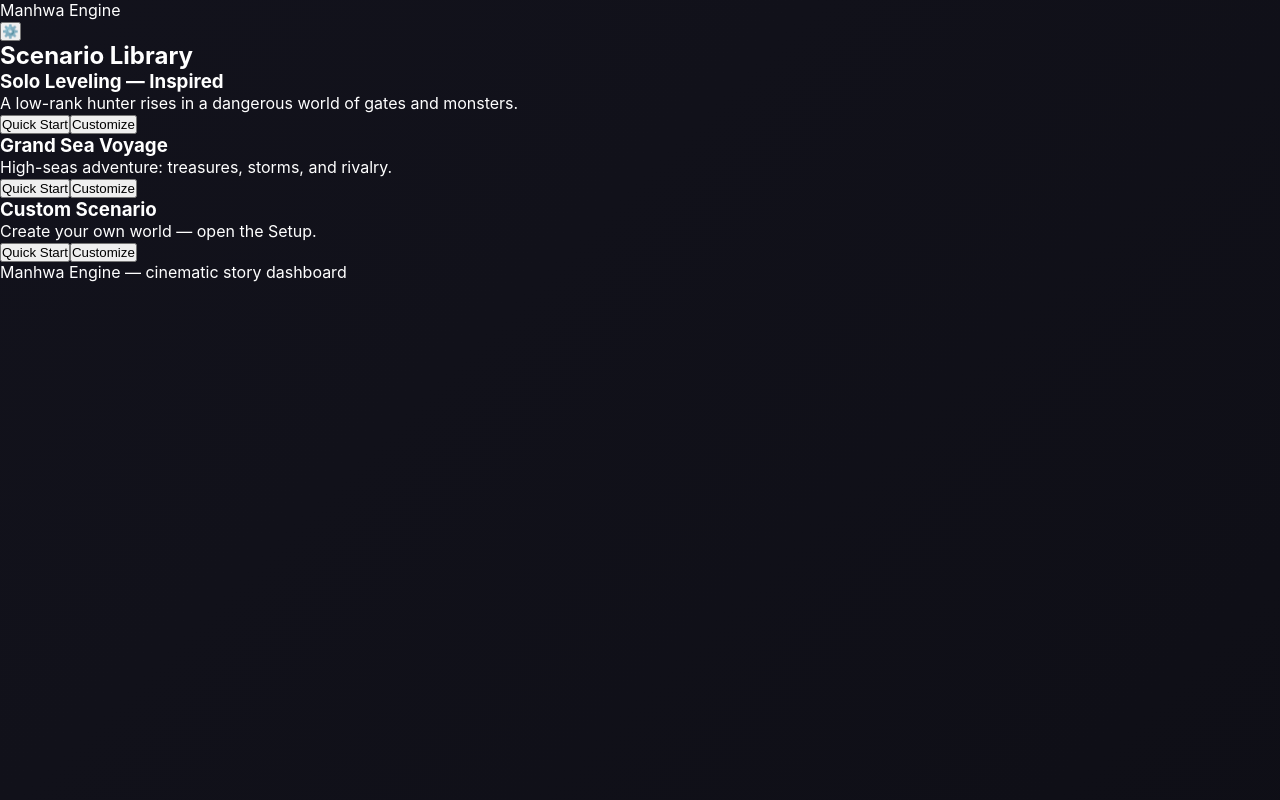
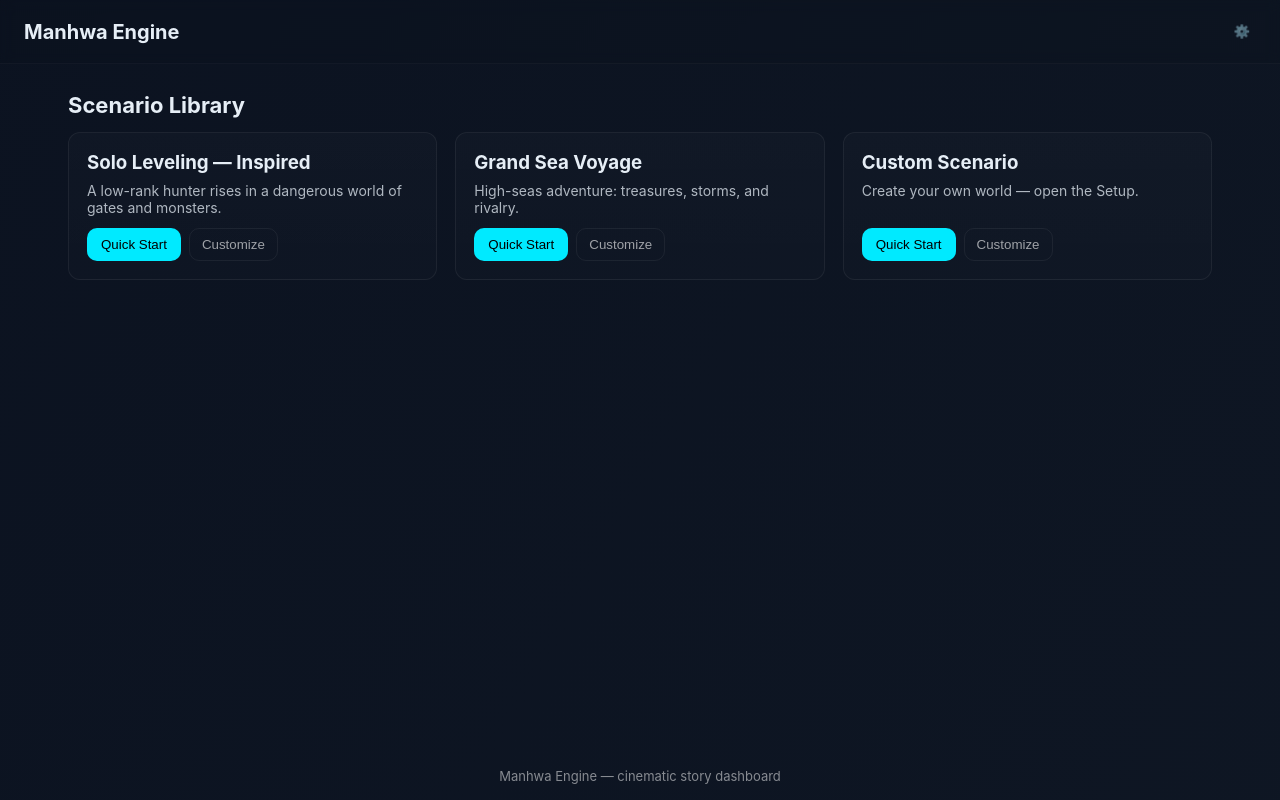
Before and after one commit to hamzaelyounou-ship-it/Manhwa-Engine-v2, a React app: page / in a window 1280 px wide. Built offline with nearby package versions, Linux system fonts and the light colour scheme; the HTML template or start-up script is replaced by a standard one.

Commit message:
Update index.css

```diff
--- a/src/index.css
+++ b/src/index.css
@@ -1,111 +1,109 @@
 /* =========================================================
-   GLOBAL RESET + DARK THEME
+   Global + Breathing Background
    ========================================================= */
 
-* {
-  margin: 0;
-  padding: 0;
-  box-sizing: border-box;
+:root{
+  --bg-1: #071019;
+  --bg-2: #0b1220;
+  --bg-3: #0f1724;
+  --accent: #00eaff;
+  --muted: rgba(255,255,255,0.6);
 }
 
-html, body, #root {
-  height: 100%;
-  width: 100%;
-  font-family: "Inter", sans-serif;
-  color: white;
+*{box-sizing:border-box;margin:0;padding:0}
+html,body,#root{height:100%}
+body{
+  font-family: Inter, ui-sans-serif, system-ui, -apple-system, "Segoe UI", Roboto, "Helvetica Neue", Arial;
+  color:#e6eef6;
+  background: linear-gradient(120deg,var(--bg-1),var(--bg-2),var(--bg-3));
+  background-size: 300% 300%;
+  animation: breathe 12s ease-in-out infinite;
+  -webkit-font-smoothing:antialiased;
+  -moz-osx-font-smoothing:grayscale;
 }
 
-/* =========================================================
-   BREATHING GRADIENT BACKGROUND
-   ========================================================= */
-
-@keyframes breathingGradient {
-  0% { background-position: 0% 50%; }
-  50% { background-position: 100% 50%; }
-  100% { background-position: 0% 50%; }
+/* breathing gradient */
+@keyframes breathe {
+  0%{background-position:0% 50%}
+  50%{background-position:100% 50%}
+  100%{background-position:0% 50%}
 }
 
-.breathing-bg,
-body {
-  background: linear-gradient(-45deg, #0d0d14, #11111a, #14141f, #0f0f19);
-  background-size: 300% 300%;
-  animation: breathingGradient 12s ease infinite;
+/* layout */
+.app-root{min-height:100vh;display:flex;flex-direction:column}
+.topbar{height:64px;display:flex;align-items:center;justify-content:space-between;padding:0 24px;border-bottom:1px solid rgba(255,255,255,0.03);backdrop-filter:blur(6px);background:rgba(0,0,0,0.04)}
+.brand{font-weight:700;font-size:20px;cursor:pointer}
+.top-actions{display:flex;gap:8px;align-items:center}
+.icon-btn{background:transparent;border:0;color:var(--muted);padding:6px;border-radius:8px;cursor:pointer}
+.icon-btn:hover{background:rgba(255,255,255,0.03);color:white}
+
+/* main container */
+.main-container{flex:1;padding:28px;max-width:1200px;margin:0 auto;width:100%}
+
+/* section title */
+.section-title{font-size:22px;margin-bottom:14px}
+
+/* =========================
+   CARD GRID (HOME)
+   ========================= */
+
+.card-grid{display:grid;grid-template-columns:repeat(1,1fr);gap:18px}
+@media(min-width:640px){ .card-grid{grid-template-columns:repeat(2,1fr)}}
+@media(min-width:1024px){ .card-grid{grid-template-columns:repeat(3,1fr)}}
+
+.scenario-card{
+  background:linear-gradient(180deg, rgba(255,255,255,0.02), rgba(255,255,255,0.01));
+  border:1px solid rgba(255,255,255,0.06);
+  padding:18px;border-radius:12px;display:flex;flex-direction:column;justify-content:space-between;transition:transform .18s ease,box-shadow .18s ease;cursor:pointer;
 }
+.scenario-card:hover{transform:translateY(-6px);box-shadow:0 8px 30px rgba(2,6,23,0.6)}
+.card-title{font-weight:700;margin-bottom:8px}
+.card-desc{color:rgba(230,238,246,0.75);font-size:14px;margin-bottom:12px}
+.card-actions{display:flex;gap:8px}
 
-/* =========================================================
-   INPUT GLASS STYLE
-   ========================================================= */
+/* buttons */
+.btn{padding:8px 12px;border-radius:10px;border:1px solid rgba(255,255,255,0.06);background:transparent;color:var(--muted);cursor:pointer}
+.btn:hover{background:rgba(255,255,255,0.03);color:white}
+.btn-primary{background:var(--accent);color:black;border:none;padding:9px 14px;border-radius:10px}
 
-.input-style,
-.bg-black\/40,
-.bg-black\/30 {
-  background: rgba(255, 255, 255, 0.05) !important;
-  border: 1px solid rgba(255, 255, 255, 0.15) !important;
-  backdrop-filter: blur(6px);
-  color: white !important;
-  border-radius: 10px !important;
-  transition: 0.2s ease;
-}
+/* =========================
+   SETUP / TABS
+   ========================= */
 
-.input-style:focus {
-  border: 1px solid rgba(255, 255, 255, 0.35) !important;
-}
+.setup-panel{background:linear-gradient(180deg, rgba(0,0,0,0.05), rgba(0,0,0,0.02));border:1px solid rgba(255,255,255,0.04);padding:18px;border-radius:12px}
+.tabs{display:flex;gap:8px;margin-bottom:12px}
+.tab{padding:8px 12px;border-radius:8px;background:transparent;border:1px solid rgba(255,255,255,0.03);cursor:pointer;color:var(--muted)}
+.tab.active{background:rgba(255,255,255,0.03);color:white;border-color:rgba(255,255,255,0.08)}
+.tab-panel{margin-top:12px}
+.panel-grid{display:flex;flex-direction:column;gap:10px}
+.input{padding:10px 12px;border-radius:10px;border:1px solid rgba(255,255,255,0.06);background:rgba(255,255,255,0.02);color:inherit;resize:vertical}
+.input-color{height:40px;width:56px;padding:4px;border-radius:8px;border:1px solid rgba(255,255,255,0.06);background:white}
 
-/* =========================================================
-   PANELS
-   ========================================================= */
+/* muted text */
+.muted{color:rgba(255,255,255,0.6);font-size:13px}
 
-.form-panel,
-.bg-white\/5 {
-  background: rgba(255, 255, 255, 0.05) !important;
-  border: 1px solid rgba(255, 255, 255, 0.12) !important;
-  backdrop-filter: blur(10px);
-  border-radius: 16px;
-}
+/* setup actions */
+.setup-actions{display:flex;gap:10px;margin-top:14px}
 
-/* story box improvement */
-.min-h-\[48vh\] {
-  background: rgba(255, 255, 255, 0.04) !important;
-  border: 1px solid rgba(255, 255, 255, 0.08);
-}
+/* =========================
+   GAME AREA
+   ========================= */
 
-/* =========================================================
-   BUTTONS
-   ========================================================= */
+.game-area{display:flex;flex-direction:column;gap:18px}
+.story-window{background:linear-gradient(180deg, rgba(255,255,255,0.02), rgba(255,255,255,0.01));border:1px solid rgba(255,255,255,0.04);padding:18px;border-radius:12px;min-height:380px;max-height:60vh;overflow:auto}
+.story-line{margin-bottom:12px;line-height:1.6}
+.user-line{color:#8ffcff}
+.ai-line{color:#e6eef6}
 
-button {
-  transition: 0.25s ease !important;
-}
+/* toolbar */
+.toolbar{position:fixed;left:50%;transform:translateX(-50%);bottom:24px;background:rgba(0,0,0,0.5);backdrop-filter:blur(8px);padding:10px 14px;border-radius:14px;border:1px solid rgba(255,255,255,0.06);display:flex;align-items:center;gap:12px;z-index:60;min-width:720px;max-width:90%}
+@media(max-width:800px){ .toolbar{min-width:320px;padding:8px;flex-direction:column;gap:8px} .toolbar-right{display:flex;width:100%;gap:8px} .toolbar-left{width:100%;display:flex;flex-wrap:wrap;gap:6px} .toolbar-input{flex:1} }
 
-button:hover {
-  transform: translateY(-2px);
-  background-color: rgba(255,255,255,0.12) !important;
-}
+.mode-btn{background:transparent;border:1px solid rgba(255,255,255,0.04);padding:8px 10px;border-radius:10px;cursor:pointer;color:var(--muted)}
+.mode-btn.active{background:rgba(255,255,255,0.06);color:white;border-color:rgba(255,255,255,0.1)}
+.toolbar-left{display:flex;gap:8px;align-items:center}
+.toolbar-right{display:flex;align-items:center;gap:8px}
+.toolbar-input{padding:10px;border-radius:10px;border:1px solid rgba(255,255,255,0.06);background:rgba(255,255,255,0.02);width:420px;color:inherit}
 
-/* Cyan buttons */
-.bg-cyan-500 {
-  background-color: #00eaff !important;
-  color: black !important;
-}
-.bg-cyan-500:hover {
-  background-color: #67f5ff !important;
-}
-
-/* =========================================================
-   SCENARIO CARDS
-   ========================================================= */
-
-.grid > div.bg-white\/5 {
-  transition: 0.25s ease;
-  cursor: pointer;
-}
-
-.grid > div.bg-white\/5:hover {
-  transform: translateY(-4px);
-  background: rgba(255, 255, 255, 0.1) !important;
-}
-
-/* text sharpening */
-p, label, input, textarea {
-  font-smoothing: antialiased;
-}
+/* footer */
+.footer{padding:16px;text-align:center;color:rgba(255,255,255,0.5);font-size:13px}
```
